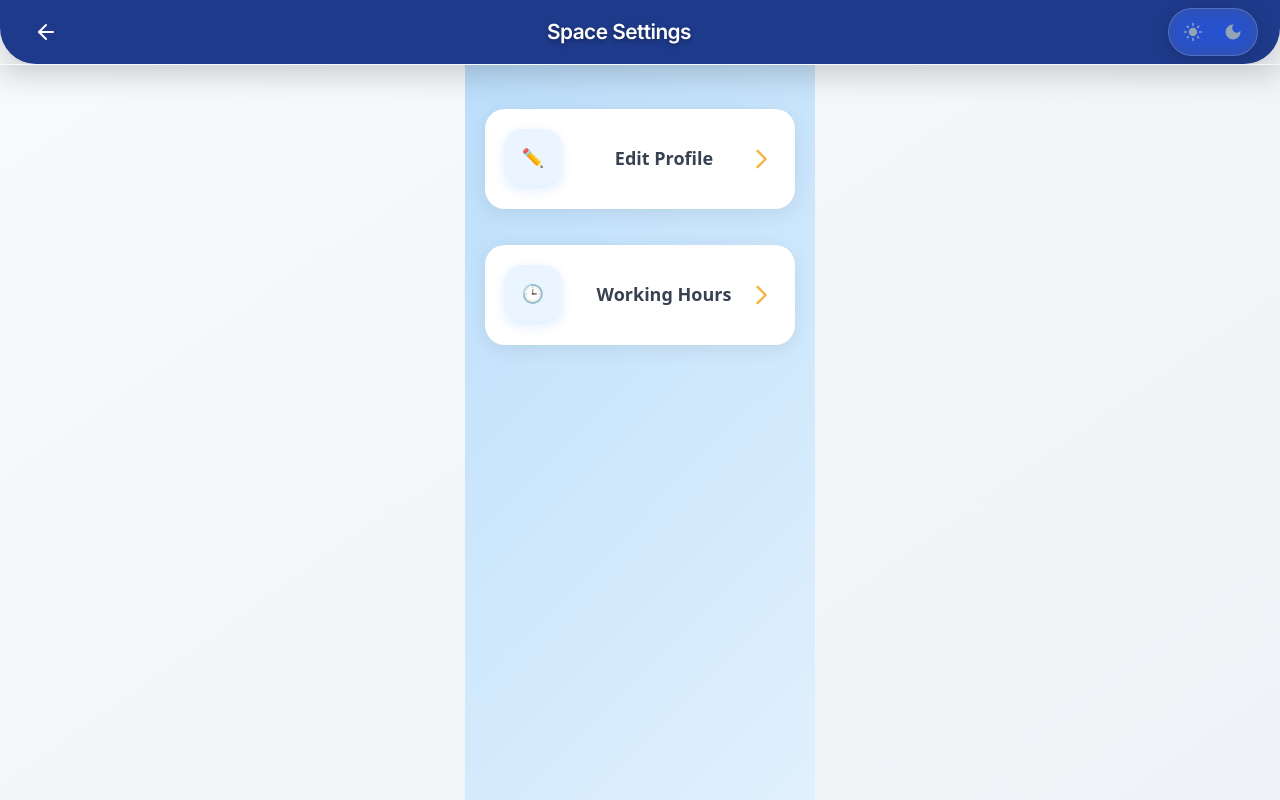
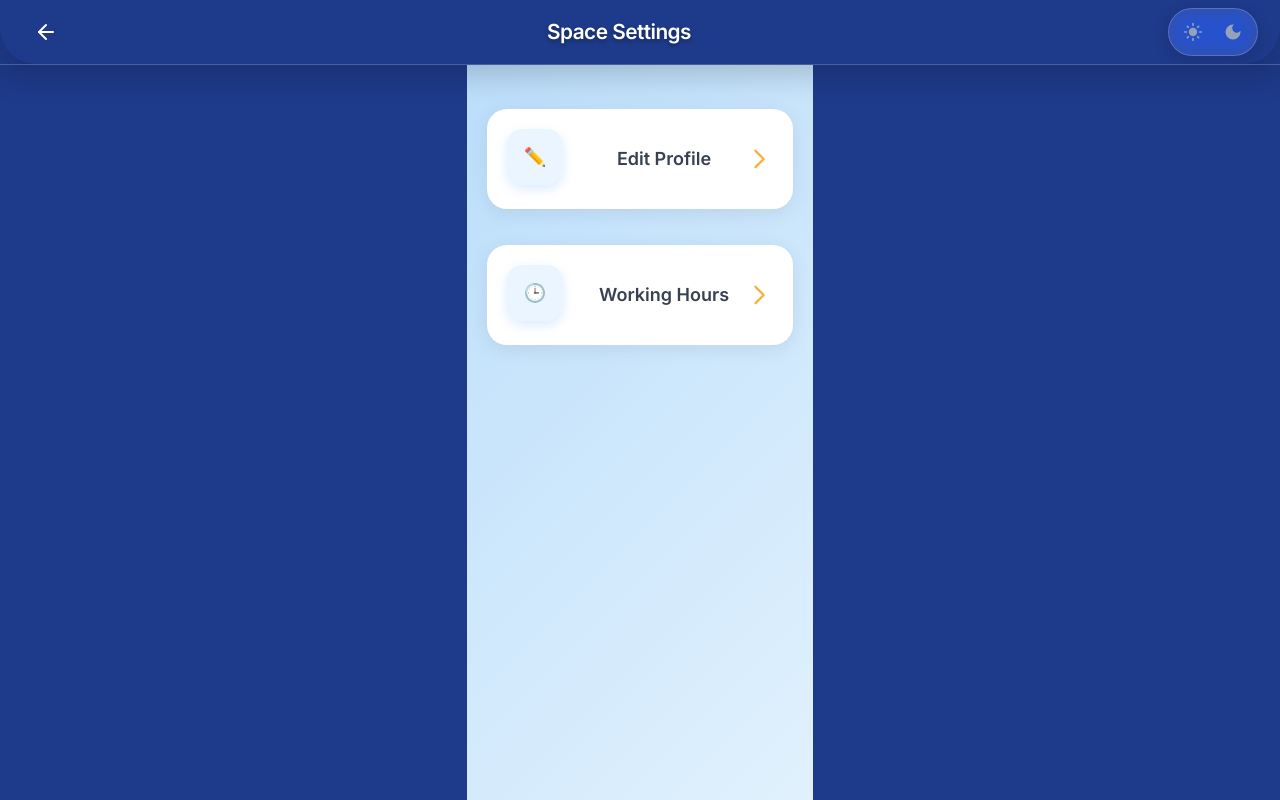
Before and after one commit to Opxzy222/Web-marketplace, a React (Vite) app: page /details in a window 1280 px wide. Shown: the top 800 px of the page. Built offline with nearby package versions, Linux system fonts and the light colour scheme.

Commit message:
huge progress

```diff
--- a/index.html
+++ b/index.html
@@ -1,36 +1,49 @@
 <!doctype html>
-<html lang="en" class="ind-app">
+<html lang="en">
   <head>
     <meta charset="UTF-8" />
     <link rel="icon" type="image/svg+xml" href="/vite.svg" />
 
-    <!-- Optimized viewport for mobile & PWA -->
+    <!-- Optimized viewport for mobile & PWA behavior -->
     <meta name="viewport" content="width=device-width, initial-scale=1.0, minimum-scale=1.0, maximum-scale=1.0, viewport-fit=cover, user-scalable=no" />
 
     <title>marketplace</title>
 
-    <!-- PWA manifest -->
+    <!-- PWA manifest – required for installability + Android theme color -->
     <link rel="manifest" href="/manifest.json" />
 
-    <!-- Theme color – Android status bar / address bar -->
+    <!-- Theme color – controls status bar (Android), address bar, and iOS when respected -->
     <meta name="theme-color" content="#1E3A8A" />
 
-    <!-- Modern full-screen PWA capability -->
+    <!-- Modern standard for full-screen PWA mode (replaces deprecated apple-mobile-web-app-capable) -->
     <meta name="mobile-web-app-capable" content="yes" />
 
-    <!-- iOS status bar – "default" allows theme-color to show -->
+    <!-- iOS status bar style – "default" allows #1E3A8A to show through -->
     <meta name="apple-mobile-web-app-status-bar-style" content="default" />
 
-    <!-- Color scheme support -->
+    <!-- Tells browsers we support both light and dark modes -->
     <meta name="color-scheme" content="light dark" />
 
-    <!-- Prevent FOUC – apply dark class early -->
+    <!-- Prevent FOUC – synchronously apply dark mode class before paint -->
     <script>
       (function() {
         const saved = localStorage.getItem('theme');
         const prefersDark = window.matchMedia('(prefers-color-scheme: dark)').matches;
-        let isDark = saved === 'dark' || (!saved && prefersDark);
-        if (isDark) document.documentElement.classList.add('dark');
+
+        let isDark = false;
+
+        if (saved === 'dark') {
+          isDark = true;
+        } else if (saved === 'light') {
+          isDark = false;
+        } else {
+          // 'system' or unset → follow system preference
+          isDark = prefersDark;
+        }
+
+        if (isDark) {
+          document.documentElement.classList.add('dark');
+        }
       })();
     </script>
   </head>
--- a/src/index.css
+++ b/src/index.css
@@ -1,65 +1,28 @@
-/* src/index.css — Scoped with .ind-app prefix + Tailwind v4 + dark mode */
-
-/* All global styles live inside .ind-app to avoid conflicts */
-.ind-app {
-  /* Theme variables – scoped */
-  --background: #f8fafc;          /* light mode background */
-  --foreground: #0f172a;
+/* Define theme variables using plain values or OKLCH for better color consistency */
+:root {
+  --background: #f8fafc;          /* slate-50 approximate */
+  --foreground: #0f172a;          /* slate-950 */
   --card: #ffffff;
   --card-foreground: #0f172a;
   --muted: #f1f5f9;
   --muted-foreground: #64748b;
-  --accent: #2563eb;
+  --accent: #2563eb;              /* blue-600 */
   --border: #e2e8f0;
   --radius: 0.75rem;
-
-  /* Status bar color for iOS PWA top strip */
-  --status-bar-color: #1E3A8A;
-
-  /* Dark mode overrides */
-  &.dark {
-    --background: #0f172a;
-    --foreground: #f8fafc;
-    --card: #1e293b;
-    --card-foreground: #f8fafc;
-    --muted: #1e293b;
-    --muted-foreground: #94a3b8;
-    --accent: #3b82f6;
-    --border: #334155;
-
-    /* Status bar in dark mode – same or adjust as needed */
-    --status-bar-color: #1E3A8A;
 }
 
-  /* iOS Status Bar Fix – only affects top safe area on notched devices */
-  @supports (padding-top: env(safe-area-inset-top)) {
-    &::before {
-      content: "";
-      position: fixed;
-      top: 0;
-      left: 0;
-      right: 0;
-      height: env(safe-area-inset-top);
-      background: var(--status-bar-color);
-      z-index: 9999;
-      pointer-events: none;
+.dark {
+  --background: #0f172a;          /* slate-950 */
+  --foreground: #f8fafc;          /* slate-50 */
+  --card: #1e293b;                /* slate-900 */
+  --card-foreground: #f8fafc;
+  --muted: #1e293b;               /* slate-800 */
+  --muted-foreground: #94a3b8;
+  --accent: #3b82f6;              /* blue-500 */
+  --border: #334155;
 }
 
-    body {
-      padding-top: env(safe-area-inset-top);
-    }
-
-    /* Ensure headers and main content start below status bar */
-    .gl-header,
-    header,
-    main,
-    .page-shell > *:first-child,
-    .page-main {
-      margin-top: env(safe-area-inset-top);
-    }
-  }
-
-  /* Base styles – scoped to .ind-app */
+/* Apply base styles */
 body {
   background-color: var(--background);
   color: var(--foreground);
@@ -83,14 +46,21 @@
   touch-action: manipulation;
 }
 
-  /* Focus rings – scoped */
+/* Better focus rings in both modes */
 :focus-visible {
   outline: 2px solid var(--accent);
   outline-offset: 2px;
 }
+
+html, body, #root {
+  margin: 0;
+  height: 100%;
+  background: #1E3A8A !important;   /* fallback + iOS blending */
 }
 
-/* Optional: make sure #root fills the viewport */
-.ind-app #root {
-  min-height: 100vh;
+/* If you have a fixed header at the top */
+.gl-header,
+header,
+[class*="header"] {
+  background-color: #1E3A8A !important;
 }
--- a/src/pages/shop/StartConversation.tsx
+++ b/src/pages/shop/StartConversation.tsx
@@ -189,10 +189,13 @@ const StartConversation = () => {
   // WebSocket connection
   // ────────────────────────────────────────────────
   useEffect(() => {
-    if (!conversationId || !userId || !sessionId) return;
+    if (!conversationId || conversationId === 'undefined' || conversationId === 'null' || !/^\d+$/.test(conversationId) || !userId || !sessionId) {
+      console.log('Skipping WebSocket connect - invalid ID or missing data:', { conversationId, userId, sessionId });
+      return;
+    }
 
     const connectWebSocket = () => {
-      const url = `wss://retail-alvinia-goza-f6a0e4f7.koyeb.app/ws/chat/${conversationId}/?user_id=${userId}`;
+      const url = `wss://retail-alvinia-goza-f6a0e4f7.koyeb.app/ws/chat/${conversationId}?user_id=${userId}`;
       console.log('Connecting WebSocket:', url);
 
       wsRef.current = new WebSocket(url);
@@ -304,14 +307,11 @@ const StartConversation = () => {
   // ────────────────────────────────────────────────
   const sendMessage = useCallback(async () => {
     const text = inputMessage.trim();
-    if (!text || !userId || !sessionId || !shopId) {
-      console.warn('Cannot send message - missing required data', { text, userId, sessionId, shopId });
-      return;
-    }
+    if (!text || !userId || !sessionId || !shopId) return;
 
     setInputMessage('');
 
-    const tempId = `${Date.now()}-${Math.random().toString(36).slice(2, 9)}`;
+    const tempId = `${Date.now()}-${Math.random().toString(36).slice(2,9)}`;
     const tempMsg = {
       id: tempId,
       temp_id: tempId,
@@ -327,7 +327,6 @@ const StartConversation = () => {
 
     const sendViaWS = () => {
       if (wsRef.current?.readyState === WebSocket.OPEN) {
-        console.log('Sending via WebSocket:', { tempId, content: text });
         wsRef.current.send(JSON.stringify({
           content: text,
           temp_id: tempId,
@@ -348,15 +347,11 @@ const StartConversation = () => {
           content: text,
         };
 
-        console.log('Sending via HTTP:', payload);
-
         const res = await axios.post(
           'https://retail-alvinia-goza-f6a0e4f7.koyeb.app/messages/',
           payload,
           { headers: { Authorization: sessionId } }
         );
-
-        console.log('HTTP send success:', res.data);
 
         const { id: serverId, conversation_id: newConvId } = res.data;
 
@@ -384,20 +379,15 @@ const StartConversation = () => {
 
         receivedMessagesRef.current.add(Number(serverId));
       } catch (err) {
-        console.error('HTTP send failed:', {
-          status: err.response?.status,
-          data: err.response?.data,
-          message: err.message,
-          payload: err.config?.data ? JSON.parse(err.config.data) : null,
-        });
+        console.error('HTTP send failed:', err);
         setMessages(prev => prev.filter(m => m.temp_id !== tempId));
-        setErrorMessage(err.response?.data?.error || 'Failed to send message');
       }
     };
 
     if (conversationId && sendViaWS()) {
-      // success via WS
+      // WS sent → optimistic update already done
     } else {
+      // No WS or first message → use HTTP
       await sendViaHTTP();
     }
   }, [inputMessage, userId, sessionId, shopId, conversationId]);
```
Lines whose indentation alone changed are shown as unchanged.
